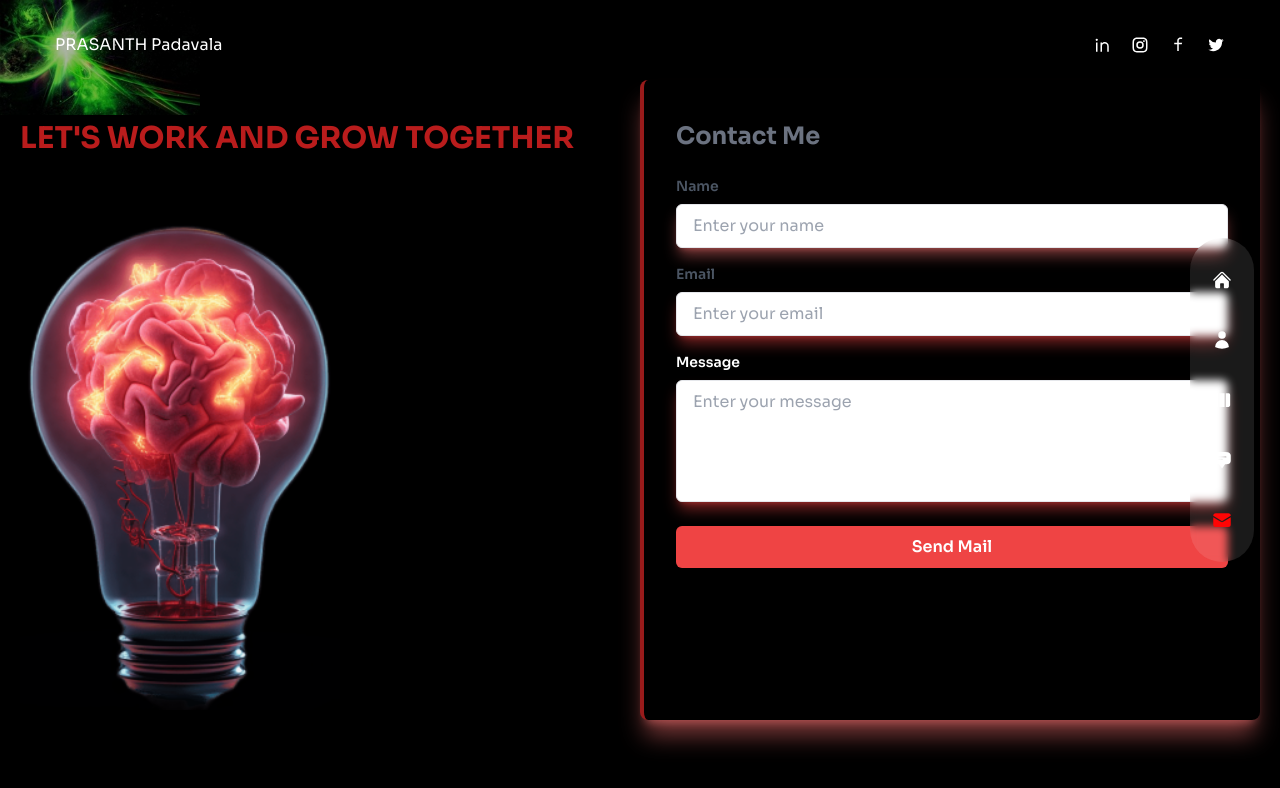
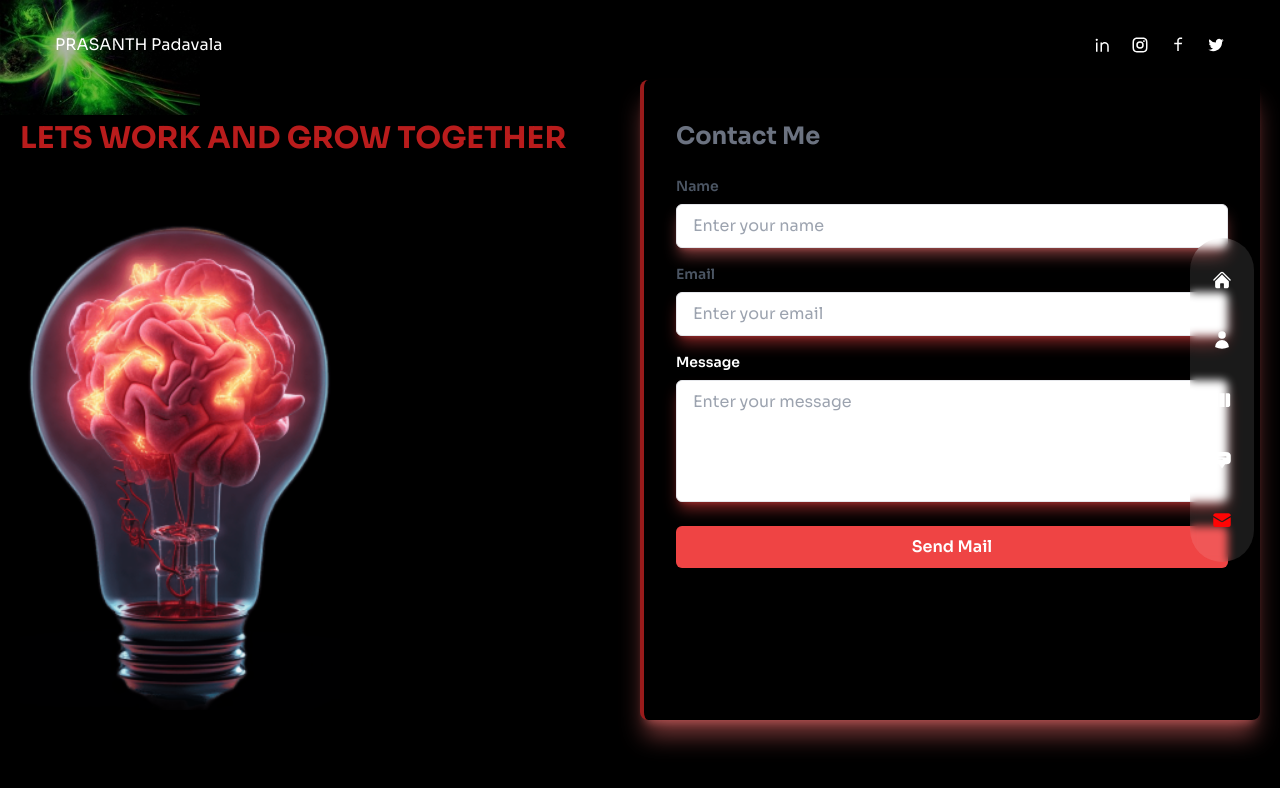
Before and after one commit to P-SRI-RAM-PRASANTH/personal_portfolio, a Next.js app: page /contact in a window 1280 px wide. Shown: the top 788 px of the page. Built offline with nearby package versions, Linux system fonts and the light colour scheme.

Commit message:
Initial commit.

```diff
--- a/pages/contact/index.js
+++ b/pages/contact/index.js
@@ -37,7 +37,7 @@ const Contact = () => {
       >
         {/* Heading */}
         <h2 className="text-3xl font-bold text-red-700 mb-6 text-center py-10 xl:text-left">
-          LET'S WORK AND GROW TOGETHER
+          LETS WORK AND GROW TOGETHER
         </h2>
         {/* Image */}
         <motion.img
```
